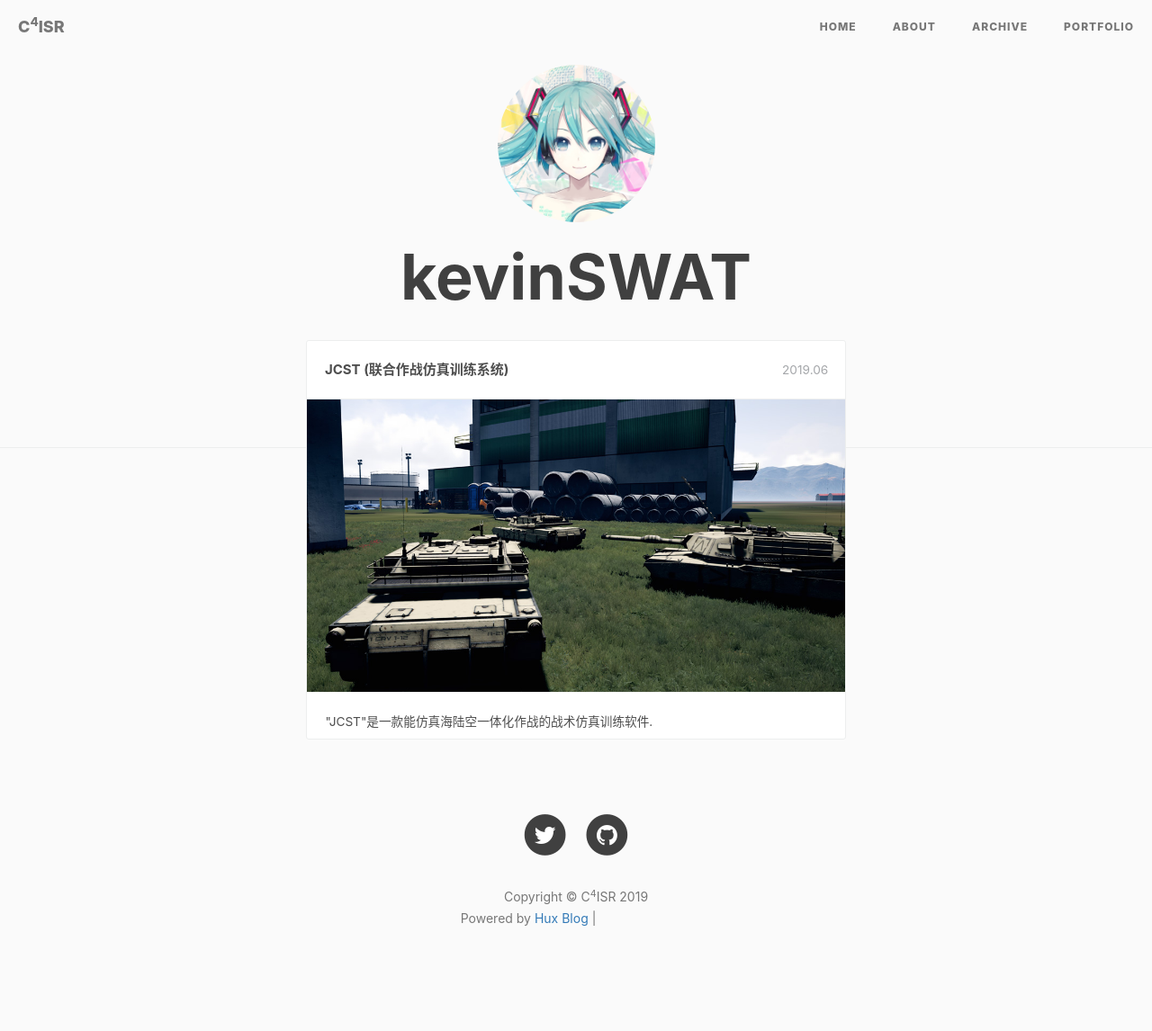
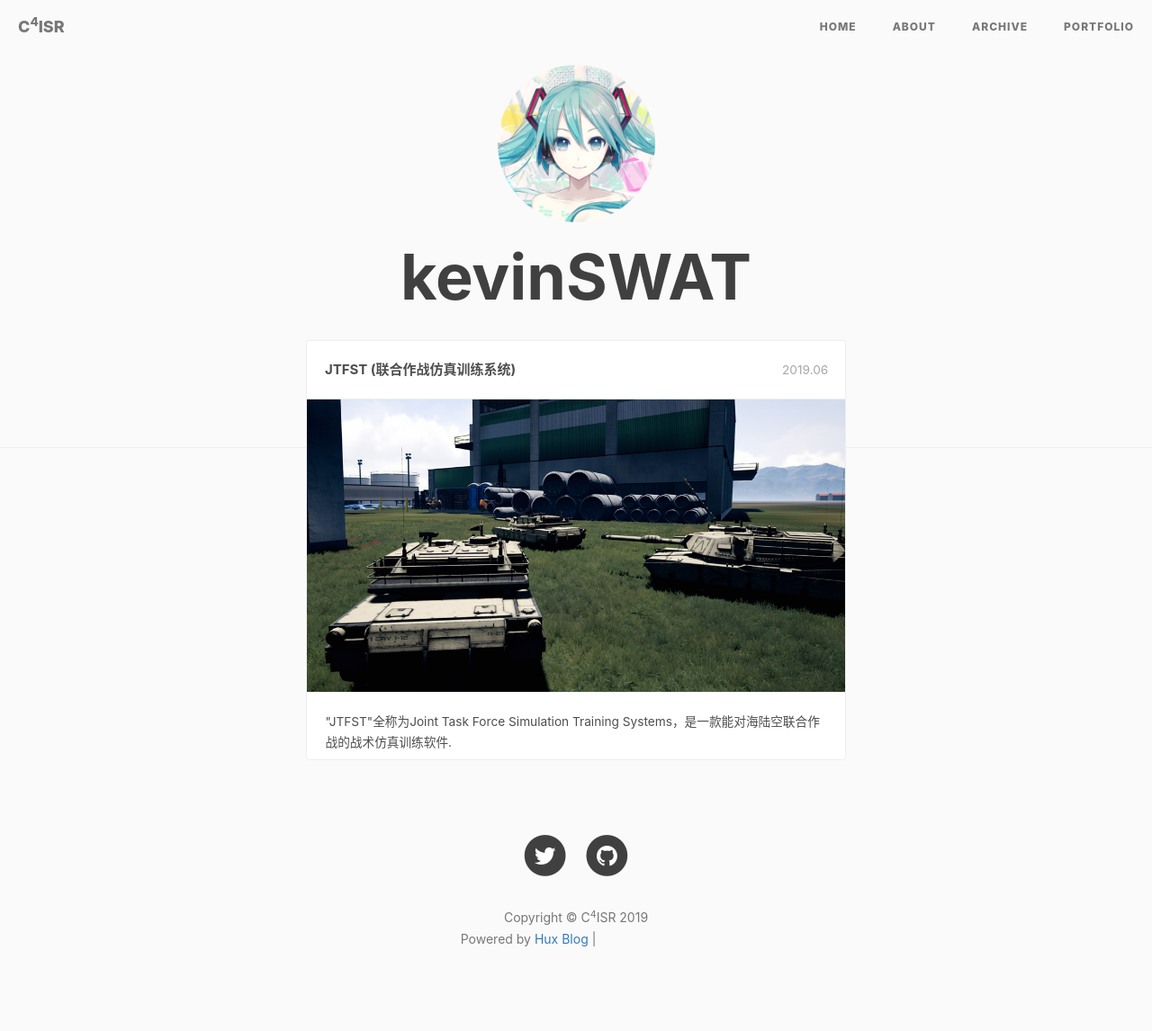
Before and after one commit to kevinswat/kevinswat.github.io, a Jekyll site: the page built from portfolio/index.html, in a window 1280 px wide. Shown: the whole page at 90% size. Built offline with Jekyll 4.4.1, drawn with Linux system fonts in a browser that asks for light colours; nearby versions of some CDN libraries; comment, search, counter and statistics services are not loaded; before the commit the page ends 1122 px from its top, so only the background shows below that; grey boxes are pictures that could not be loaded.

Commit message:
修改项目名称

```diff
--- a/portfolio/index.html
+++ b/portfolio/index.html
@@ -23,12 +23,12 @@ layout: default
 				<ul class="cbp_tmtimeline">
 					<li>
 						<div class="cbp_tmlabel">
-							<h2 id="boxoffice">JCST (联合作战仿真训练系统)</h2>
+							<h2 id="boxoffice">JTFST (联合作战仿真训练系统)</h2>
 							<time>2019.06</time>
 							<img src="images/JCST.jpg">
 							<ul>
 								<li>
-									"JCST"是一款能仿真海陆空一体化作战的战术仿真训练软件.
+									"JTFST"全称为Joint Task Force Simulation Training Systems，是一款能对海陆空联合作战的战术仿真训练软件.
 								</li>
 							</ul>
 						</div>
```
